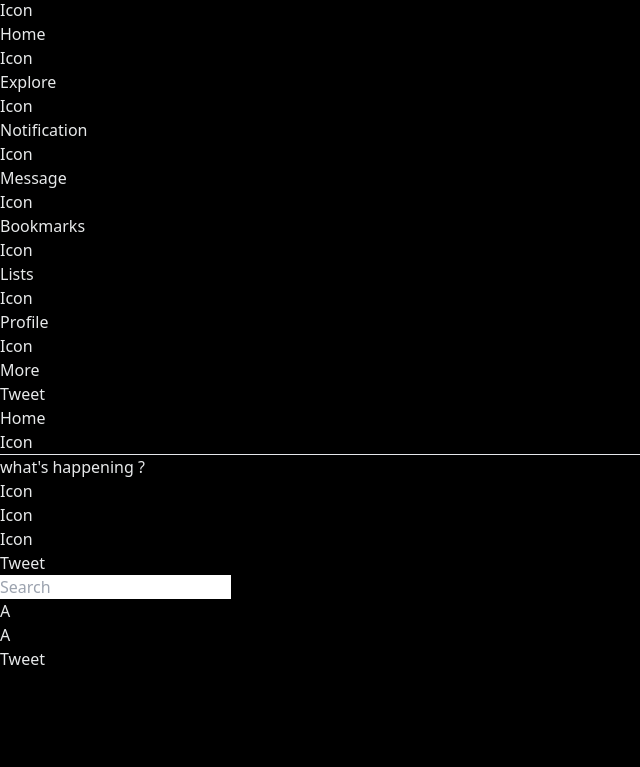
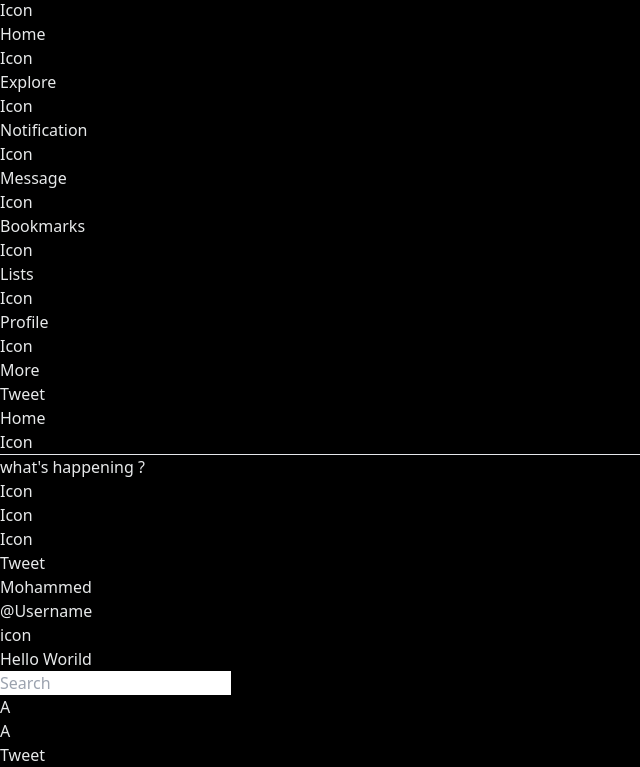
Before and after one commit to MayadahAA/X-clone-project, a React (Vite) app in the folder react-app/: page / in a window 1280 px wide. Shown: the part 1310-2077 px from the top of the page, without its empty margins (0-640 px from the left). Before the commit the page ends 1981 px from the top, so only its background shows below. Built offline with nearby package versions, Linux system fonts and the light colour scheme.

Commit message:
Add : Tweet Card Component

```diff
--- a/react-app/src/components/Navbar.tsx
+++ b/react-app/src/components/Navbar.tsx
@@ -5,10 +5,13 @@ export default function Navbar() {
 
     return (
         <>
-            <div className='flex flex-col items-center w-full bg-rose-700 gap-8 '>
-                <img src={Logo} alt="" className='w-10 m-5' />
+            <div className='flex flex-col items-center w-full bg-rose-700  '>
 
-                <div className='flex flex-col  h-full w-24 gap-6'>
+                <div className='flex flex-row w-36 justify-start'>
+                    <img src={Logo} alt="" className='w-10 m-5 ' />
+                </div>
+
+                <div className='flex flex-col  h-full w-24 gap-6 mb-'>
 
                     <div className='flex justify-between'>
                         <p>Icon</p>
--- /dev/null
+++ b/react-app/src/components/TweetCard.tsx
@@ -0,0 +1,38 @@
+
+export default function TweetCard() {
+    return (
+        <>
+
+            <div className="flex flex-col ml-1 mr-1 bg-indigo-700 text-white h-full ">
+
+                <div className="flex flex-col p-2">
+                    <div className="flex justify-between ">
+                        {/* img */}
+                        <div className="flex items-center w-full ">
+                            <p className="border rounded-3xl  w-12 h-12 "></p>
+                            <p className=" ml-2 mr-1">Mohammed</p>
+                            <p className=" text-sm text-gray-400">@Username</p>
+                        </div>
+
+                        {/* Button  */}
+                        <div className="">
+                            <p>icon</p>
+                        </div>
+                    </div>
+
+                    <div className="flex justify-between items-center ml-12 mr-3">
+                        <div className="flex justify-around ml-2  ">
+                            <p>Hello Worild</p>
+
+                        </div>
+
+
+                    </div>
+                </div>
+            </div>
+
+
+
+        </>
+    )
+}
--- a/react-app/src/pages/Home.tsx
+++ b/react-app/src/pages/Home.tsx
@@ -1,16 +1,24 @@
 import HeaderCard from "../Components/HeaderCard";
 import Navbar from "../Components/Navbar";
+import TweetCard from "../Components/TweetCard";
 import Sidebar from "../Components/sidebar";
 
 
 function Home() {
   return (
     < >
-       <div className="flex w-full m-1">
-       <div className="w-1/4 h-screen bg-pink-600"> <Navbar/></div>
-        <div className="w-1/2 h-32  mb-2 mt-1"><HeaderCard/></div>
-       <div className="w-1/3 bg-blue-700"> <Sidebar/></div>
-       </div>
+      <div className="flex w-full m-1">
+        <div className="w-1/4 h-screen bg-pink-600"> <Navbar /></div>
+
+        <div className="flex flex-col w-1/2 ">
+          <div className=" h-32  mb-2 "><HeaderCard /></div>
+          <div className="m-3"></div>
+          <div className=" h-32  mb-2 mt-1"><TweetCard /></div>
+
+        </div>
+
+        <div className="w-1/3 bg-blue-700"> <Sidebar /></div>
+      </div>
     </>
   );
 }
```
